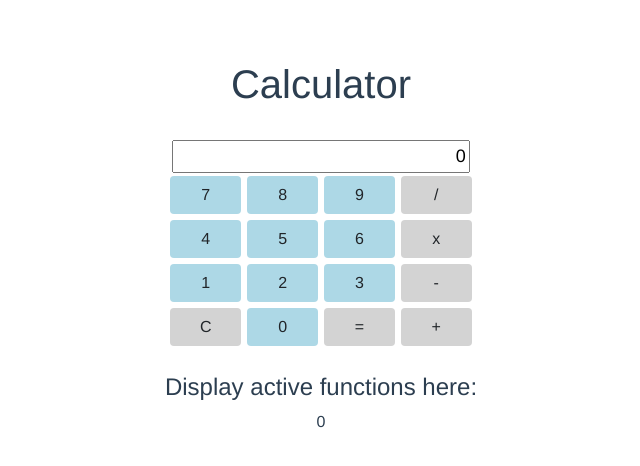
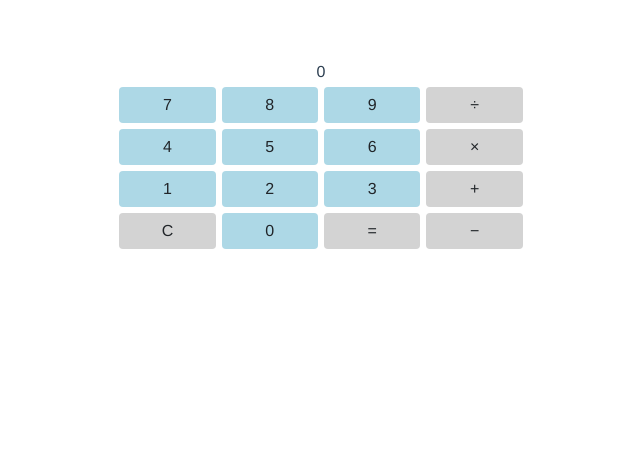
Before and after one commit to jessicaheggem/vue-calculator, a Vue app: page / in a window 1280 px wide. Shown: the top 466 px of the page, without its empty margins (319-959 px from the left). Built offline with nearby package versions, Linux system fonts and the light colour scheme.

Commit message:
calculator functioning

```diff
--- a/package.json
+++ b/package.json
@@ -8,7 +8,10 @@
     "lint": "vue-cli-service lint"
   },
   "dependencies": {
+    "bootstrap": "^4.5.0",
     "core-js": "^3.6.5",
+    "jquery": "^3.5.1",
+    "popper.js": "^1.16.1",
     "vue": "^2.6.11"
   },
   "devDependencies": {
--- a/src/components/Calculator.vue
+++ b/src/components/Calculator.vue
@@ -1,175 +1,124 @@
 <template>
-  <div>
-    <h1>Calculator</h1>
-    <br />
-    <div class="container wrap">
-      <input class="display text-right" style="font-size: 18px;" :value="displayVal"/>
-      <br />
-      <button
-        v-for="b in buttons"
-        :key="b.id"
-        :style="[regBtn, b.number === true ? number: operator]"
-        class="btn"
-      >{{b.name}}</button>
-    </div>
-    <br>
-    <div>
-      <h4>Display active functions here:</h4>
-      <p>{{displayVal}}</p>
-    </div>
+  <div class="container wrap">
+    <div class="disp">{{calculation.current || '0'}}</div>
+    <div @click="push(7)" class="btn btn-warning btns number">7</div>
+    <div @click="push(8)" class="btn btn-warning btns number">8</div>
+    <div @click="push(9)" class="btn btn-warning btns number">9</div>
+    <div @click="divide" class="btn btn-warning btns operator">&divide;</div>
+    <div @click="push(4)" class="btn btn-warning btns number">4</div>
+    <div @click="push(5)" class="btn btn-warning btns number">5</div>
+    <div @click="push(6)" class="btn btn-warning btns number">6</div>
+    <div @click="multiply" class="btn btn-warning btns operator">&times;</div>
+    <div @click="push(1)" class="btn btn-warning btns number">1</div>
+    <div @click="push(2)" class="btn btn-warning btns number">2</div>
+    <div @click="push(3)" class="btn btn-warning btns number">3</div>
+    <div @click="plus" class="btn btn-warning btns operator">+</div>
+    <div @click="clear" class="btn btn-warning btns operator">C</div>
+    <div @click="push(0)" class="btn btn-warning btns number">0</div>
+    <div @click="equals" class="btn btn-warning btns operator">=</div>
+    <div @click="minus" class="btn btn-warning btns operator">&minus;</div>
   </div>
 </template>
 
 <script>
 export default {
-  data: function() {
+  name: "Calculator",
+  data() {
     return {
-      displayVal: 0,
-      regBtn: {
-        width: "20%",
-        margin: "3px"
-      },
-      number: {
-        backgroundColor: "lightBlue"
-      },
-      operator: {
-        backgroundColor: "lightGray"
-      },
-      buttons: [
-        {
-          id: 1,
-          name: "7",
-          number: true
-        },
-        {
-          id: 2,
-          name: "8",
-          number: true
-        },
-        {
-          id: 3,
-          name: "9",
-          number: true
-        },
-          {
-          id: 4,
-          name: "/",
-          number: false
-        },
-
-        {
-          id: 5,
-          name: "4",
-          number: true
-        },
-        {
-          id: 6,
-          name: "5",
-          number: true
-        },
-        {
-          id: 7,
-          name: "6",
-          number: true
-        },
-        {
-          id: 8,
-          name: "x",
-          number: false
-        },
-
-        {
-          id: 9,
-          name: "1",
-          number: true
-        },
-        {
-          id: 10,
-          name: "2",
-          number: true
-        },
-        {
-          id: 11,
-          name: "3",
-          number: true
-        },
-         {
-          id: 12,
-          name: "-",
-          number: false
-        },
-         {
-          id: 13,
-          name: "C",
-          number: false
-        },
-         {
-          id: 14,
-          name: "0",
-          number: true
-        },
-         {
-          id: 15,
-          name: "=",
-          number: false
-        },
-        {
-          id: 16,
-          name: "+",
-          number: false
-        },
-      ],
-      methods: {
-        minus: function(){
-          console.log('clicked minus');
-
-        },
-        add: function(){
-          console.log('clicked add');
-
-        },
-        divide: function(){
-          console.log('clicked divide');
-
-        },
-        multiply: function(){
-          console.log('clicked multiply');
-
-        },
-        equals: function(){
-          console.log('clicked equals');
-
-        },
-        clear: function(){
-          console.log('clicked clear');
-
-        },
-
+      calculation: {
+        previous: null,
+        current: "",
+        operator: null,
+        click: false,
+        symbol: "",
+        end: false
       }
     };
+  },
+  methods: {
+    clear() {
+      this.calculation.current = "";
+    },
+    last() {
+      this.calculation.previous = this.calculation.current;
+      this.calculation.click = true;
+    },
+    divide() {
+      this.calculation.operator = (a, b) => a / b;
+      this.last();
+      this.calculation.current = "";
+      this.calculation.symbol = "÷";
+    },
+    multiply() {
+      this.calculation.operator = (a, b) => a * b;
+      this.last();
+      this.calculation.current = "";
+      this.calculation.symbol = "x";
+    },
+    minus() {
+      this.calculation.operator = (a, b) => a - b;
+      this.last();
+      this.calculation.current = "";
+      this.calculation.symbol = "-";
+    },
+    plus() {
+      this.calculation.operator = (a, b) => a + b;
+      this.last();
+      this.calculation.current = "";
+      this.calculation.symbol = "+";
+    },
+    equals() {
+      this.calculation.current = this.calculation.operator(
+        parseFloat(this.calculation.previous),
+        parseFloat(this.calculation.current)
+      );
+      this.calculation.prev = null;
+      this.calculation.symbol = "";
+      this.calculation.end = true;
+    },
+    push(num) {
+      let result = `${this.calculation.current}${num}`;
+      if (num == "0" && this.calculation.current == "") {
+        this.calculation.current = "";
+      } else {
+        if (this.calculation.click) {
+          this.calculation.current = "";
+          this.calculation.click = false;
+        }
+        this.calculation.current = result;
+      }
+    }
   }
 };
 </script>
 
-<style scoped>
-.wrap {
-  border: 1px;
-  width: 30%;
+<style>
+* {
+  margin: 0;
+  padding: 0;
+  box-sizing: border-box;
 }
 
-.display {
-  width: 84%;
+.btns {
+  width: 20% !important;
+  margin: 3px !important;
 }
 
-h3 {
-  margin: 40px 0 0;
+.number {
+  background-color: lightblue !important;
+  border: lightblue !important;
 }
-ul {
-  list-style-type: none;
-  padding: 0;
+
+.operator {
+  background-color: lightgray !important;
+  border: lightgray !important;
 }
-li {
-  display: inline-block;
-  margin: 0 10px;
+
+.wrap {
+  width: 40% !important;
+}
+
+.disp {
+
 }
 </style>
```
Also changed, not shown: 2 other files (tests, documents, lock files or other folders).
